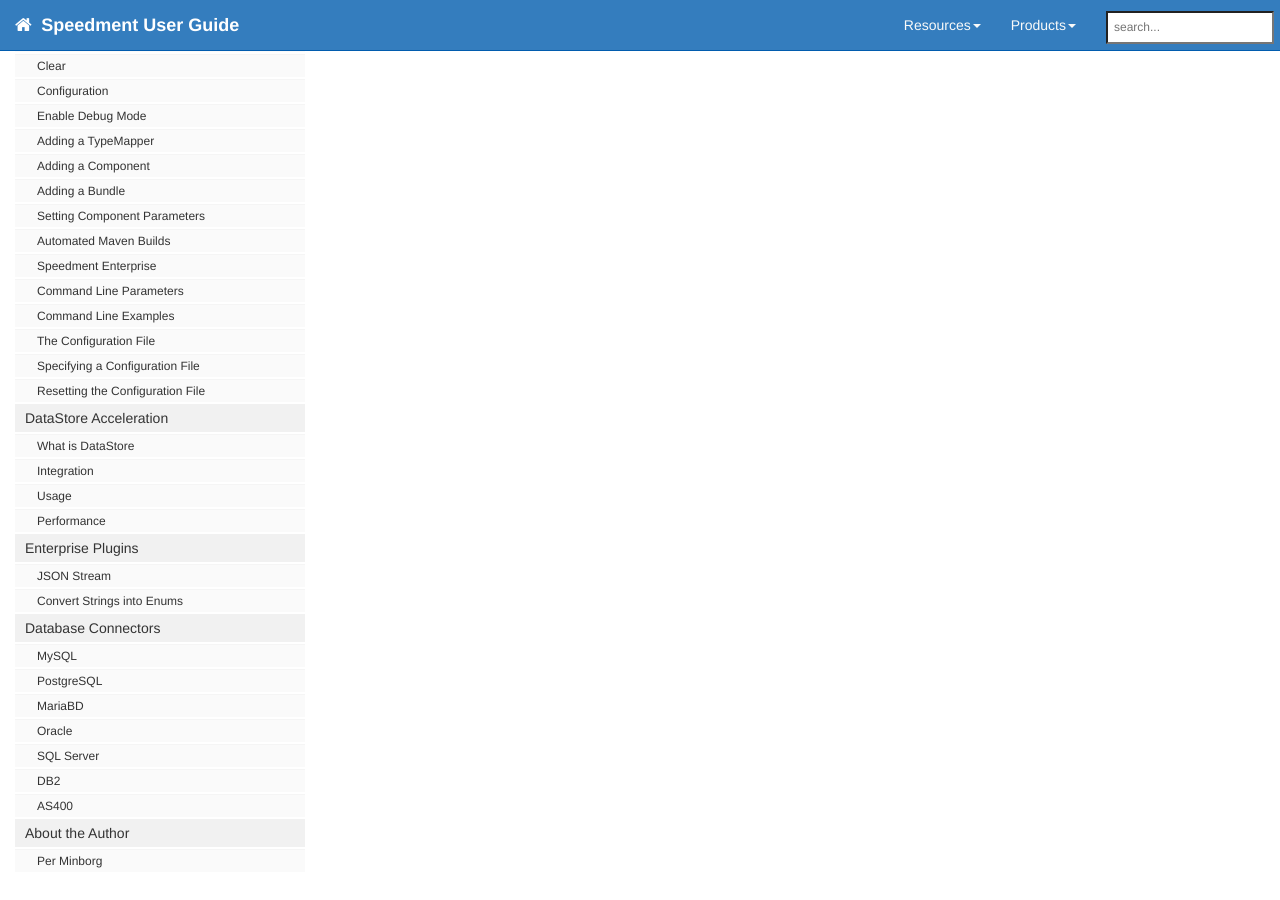
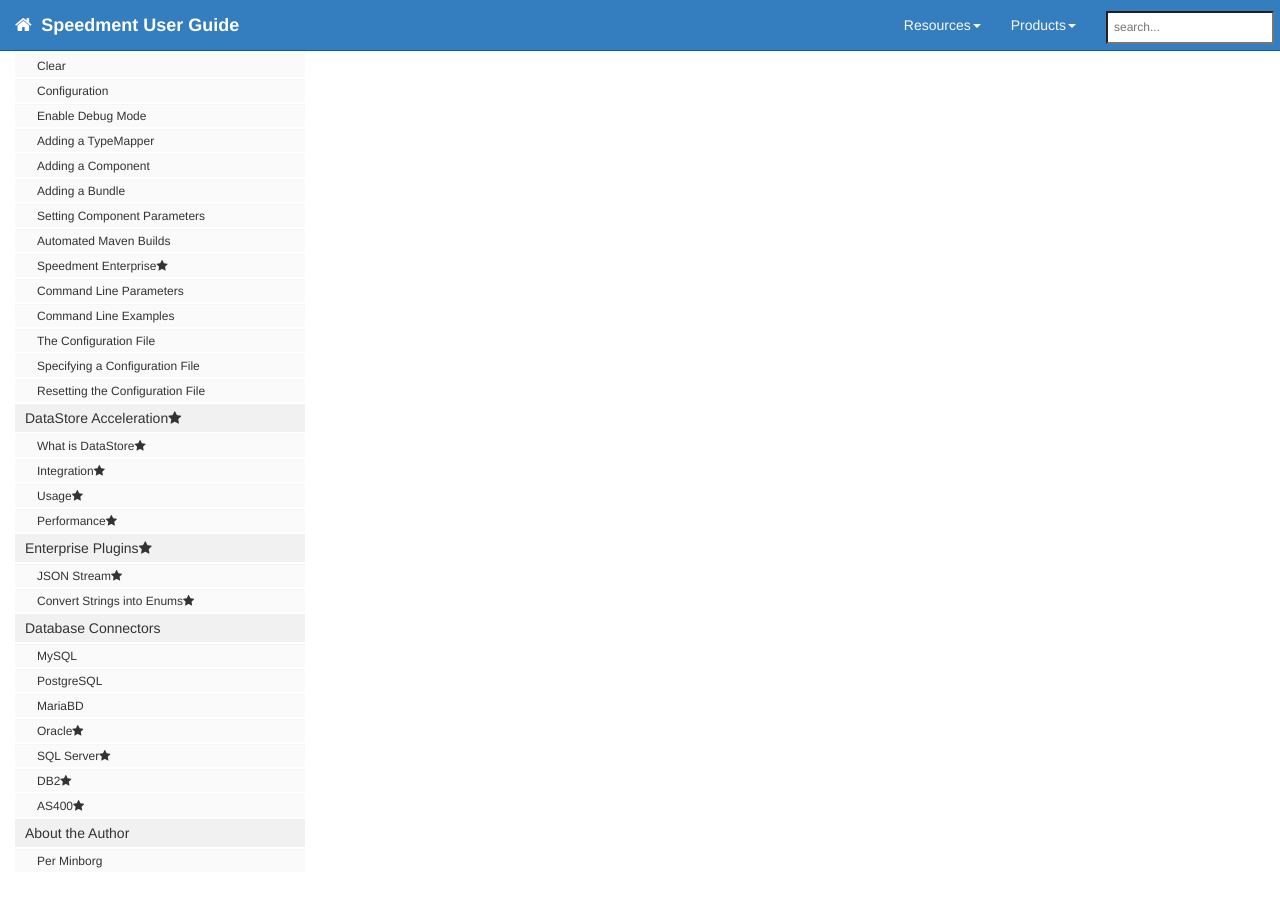
Before and after one commit to speedment/speedment-doc, a Jekyll site: the page built from index.md, in a window 1280 px wide and 900 px high, scrolled down 1980 px. Built offline with Jekyll 4.4.1, drawn with Linux system fonts in a browser that asks for light colours; nearby versions of some CDN libraries; comment, search, counter and statistics services are not loaded.

Commit message:
Update sidebar.html

```diff
--- a/_includes/sidebar.html
+++ b/_includes/sidebar.html
@@ -6,30 +6,30 @@
     {% for folder in entry.folders %}
     {% if folder.output contains "web" %}
     <li>
-        <a href="{{folder.url | remove: "/"}}">{{ folder.title }}</a>
+        <a href="{{folder.url | remove: "/"}}">{{ folder.title }}{% if folder.enterprise %}<i class="fa fa-star enterprise-icon" aria-hidden="true"></i>{% endif %}</a>
         <ul>
             {% for folderitem in folder.folderitems %}
             {% if folderitem.output contains "web" %}
             {% if folderitem.external_url %}
-            <li><a href="{{folderitem.external_url}}" target="_blank">{{folderitem.title}}</a></li>
+            <li><a href="{{folderitem.external_url}}" target="_blank">{{folderitem.title}}{% if folderitem.enterprise %}<i class="fa fa-star enterprise-icon" aria-hidden="true"></i>{% endif %}</a></li>
             {% elsif page.url == folderitem.url %}
-            <li class="active"><a href="{{folderitem.url | remove: "/"}}">{{folderitem.title}}</a></li>
+            <li class="active"><a href="{{folderitem.url | remove: "/"}}">{{folderitem.title}}{% if folderitem.enterprise %}<i class="fa fa-star enterprise-icon" aria-hidden="true"></i>{% endif %}</a></li>
             {% else %}
-            <li><a href="{{folderitem.url | remove: "/"}}">{{folderitem.title}}</a></li>
+            <li><a href="{{folderitem.url | remove: "/"}}">{{folderitem.title}}{% if folderitem.enterprise %}<i class="fa fa-star enterprise-icon" aria-hidden="true"></i>{% endif %}</a></li>
             {% endif %}
             {% for subfolders in folderitem.subfolders %}
             {% if subfolders.output contains "web" %}
             <li class="subfolders">
-                <a href="#">{{ subfolders.title }}</a>
+                <a href="#">{{ subfolders.title }}{% if subfolders.enterprise %}<i class="fa fa-star enterprise-icon" aria-hidden="true"></i>{% endif %}</a>
                 <ul>
                     {% for subfolderitem in subfolders.subfolderitems %}
                     {% if subfolderitem.output contains "web" %}
                     {% if subfolderitem.external_url %}
-                    <li><a href="{{subfolderitem.external_url}}" target="_blank">{{subfolderitem.title}}</a></li>
+                    <li><a href="{{subfolderitem.external_url}}" target="_blank">{{subfolderitem.title}}{% if subfolderitem.enterprise %}<i class="fa fa-star enterprise-icon" aria-hidden="true"></i>{% endif %}</a></li>
                     {% elsif page.url == subfolderitem.url %}
-                    <li class="active"><a href="{{subfolderitem.url | remove: "/"}}">{{subfolderitem.title}}</a></li>
+                    <li class="active"><a href="{{subfolderitem.url | remove: "/"}}">{{subfolderitem.title}}{% if subfolderitem.enterprise %}<i class="fa fa-star enterprise-icon" aria-hidden="true"></i>{% endif %}</a></li>
                     {% else %}
-                    <li><a href="{{subfolderitem.url | remove: "/"}}">{{subfolderitem.title}}</a></li>
+                    <li><a href="{{subfolderitem.url | remove: "/"}}">{{subfolderitem.title}}{% if subfolderitem.enterprise %}<i class="fa fa-star enterprise-icon" aria-hidden="true"></i>{% endif %}</a></li>
                     {% endif %}
                     {% endif %}
                     {% endfor %}
```
